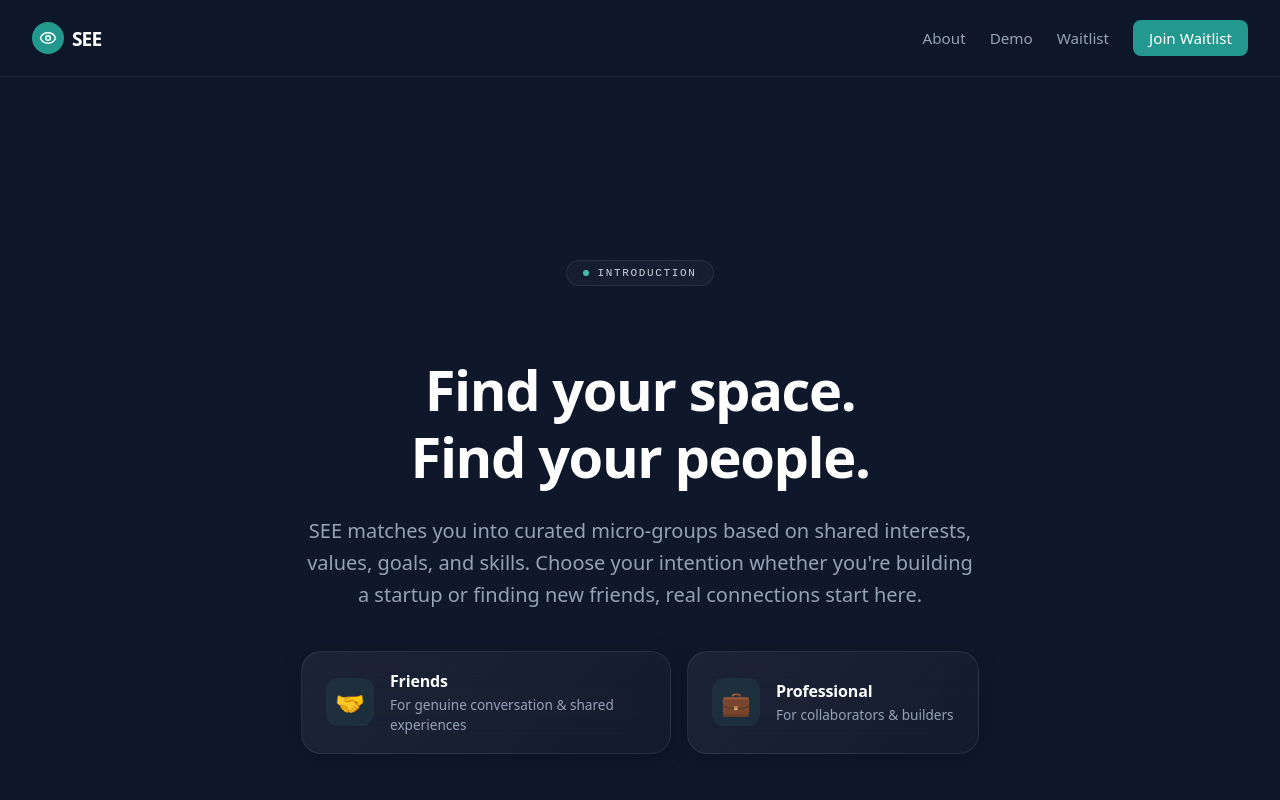
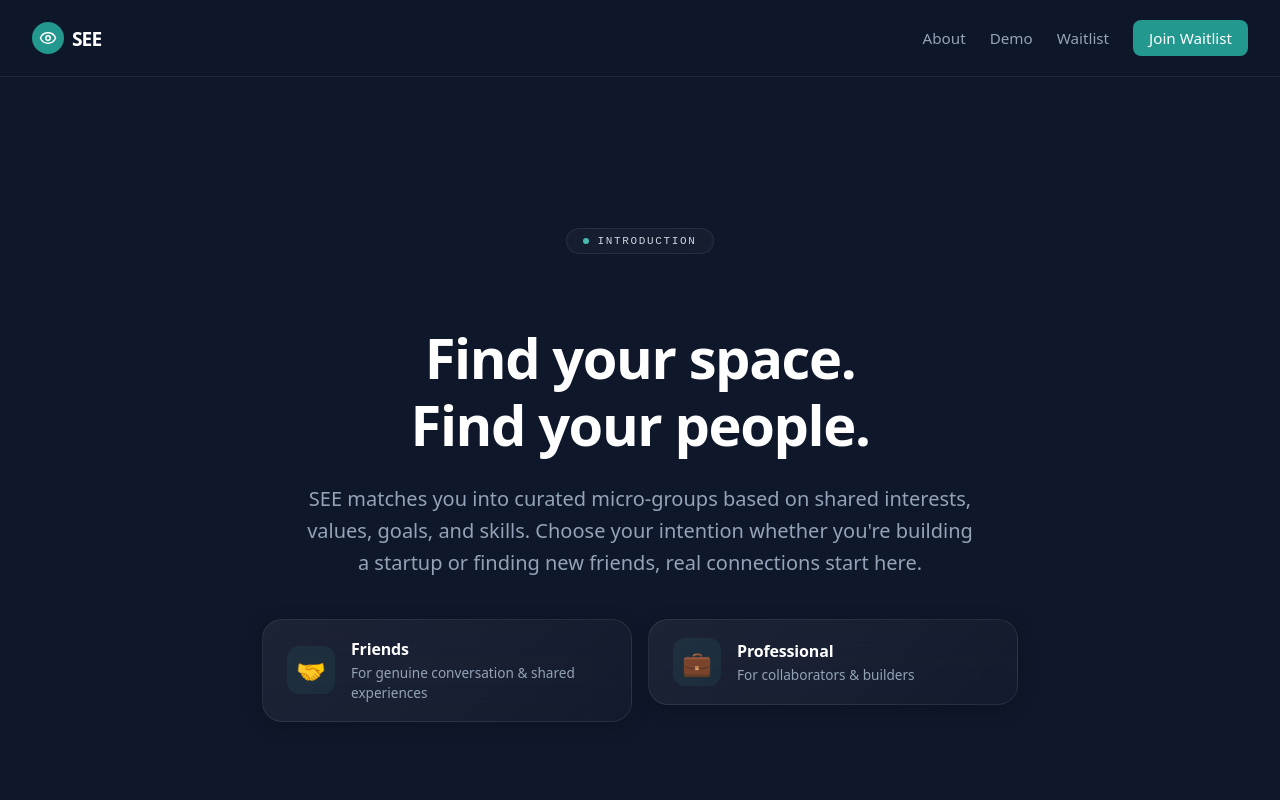
Before and after one commit to mealexandre/see-landing, a Next.js app in the folder see-landing/: page / in a window 1280 px wide. Shown: the top 800 px of the page. Built offline with nearby package versions, Linux system fonts and the light colour scheme.

Commit message:
Fixed vertical spacing and made intention cards equal size

```diff
--- a/see-landing/components/Hero.tsx
+++ b/see-landing/components/Hero.tsx
@@ -28,7 +28,13 @@ export default function Hero() {
         initial="hidden"
         animate="show"
         variants={container}
-        style={{ textAlign: 'center', maxWidth: '850px', margin: '0 auto', zIndex: 1 }}
+        style={{
+          textAlign: 'center',
+          maxWidth: '850px',
+          margin: '0 auto',
+          zIndex: 1,
+          marginTop: '-8vh' // <--- ეს აწევს მთლიან ბლოკს ოდნავ ზემოთ, რომ შუაში აღარ "ჩაიძიროს"
+        }}
       >
         <motion.div variants={item} style={{
           display: 'inline-flex',
@@ -61,7 +67,8 @@ export default function Hero() {
           flexDirection: 'row',
           flexWrap: 'wrap',
           gap: '1rem',
-          justifyContent: 'center'
+          justifyContent: 'center',
+          alignItems: 'stretch' // <--- ეს უზრუნველყოფს, რომ ორივე ბარათი ერთ სიმაღლეზე გაიწელოს
         }}>
           <style>{`
             .intention-card {
@@ -100,7 +107,9 @@ export default function Hero() {
             border: '1px solid rgba(255, 255, 255, 0.08)',
             boxShadow: '0 4px 20px rgba(0, 0, 0, 0.2)',
             textAlign: 'left',
-            maxWidth: '320px'
+            width: '320px', // <--- ფიქსირებული სიგანე
+            height: '100%', // <--- უზრუნველყოფს ტოლ სიმაღლეს
+            maxWidth: '100%'
           }}>
             <span className="intention-card-icon" style={{
               display: 'flex',
@@ -131,7 +140,9 @@ export default function Hero() {
             border: '1px solid rgba(255, 255, 255, 0.08)',
             boxShadow: '0 4px 20px rgba(0, 0, 0, 0.2)',
             textAlign: 'left',
-            maxWidth: '320px'
+            width: '320px', // <--- ფიქსირებული სიგანე
+            height: '100%', // <--- უზრუნველყოფს ტოლ სიმაღლეს
+            maxWidth: '100%'
           }}>
             <span className="intention-card-icon" style={{
               display: 'flex',
```
